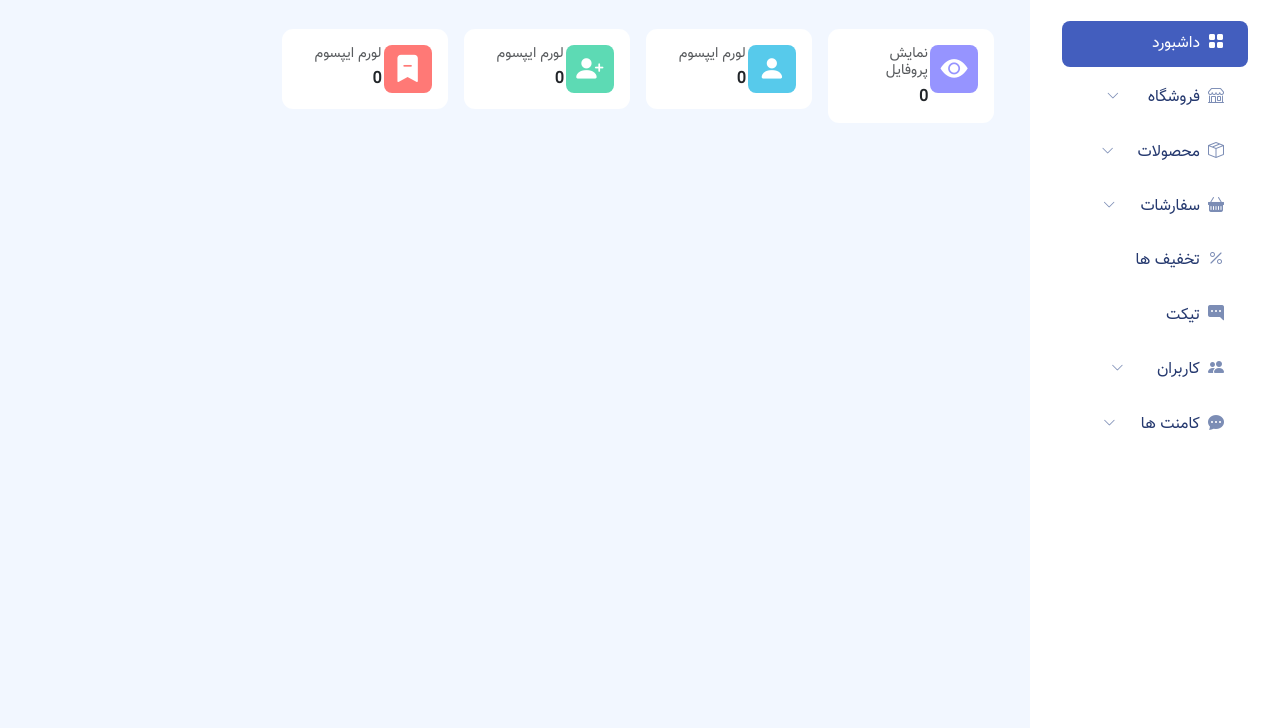
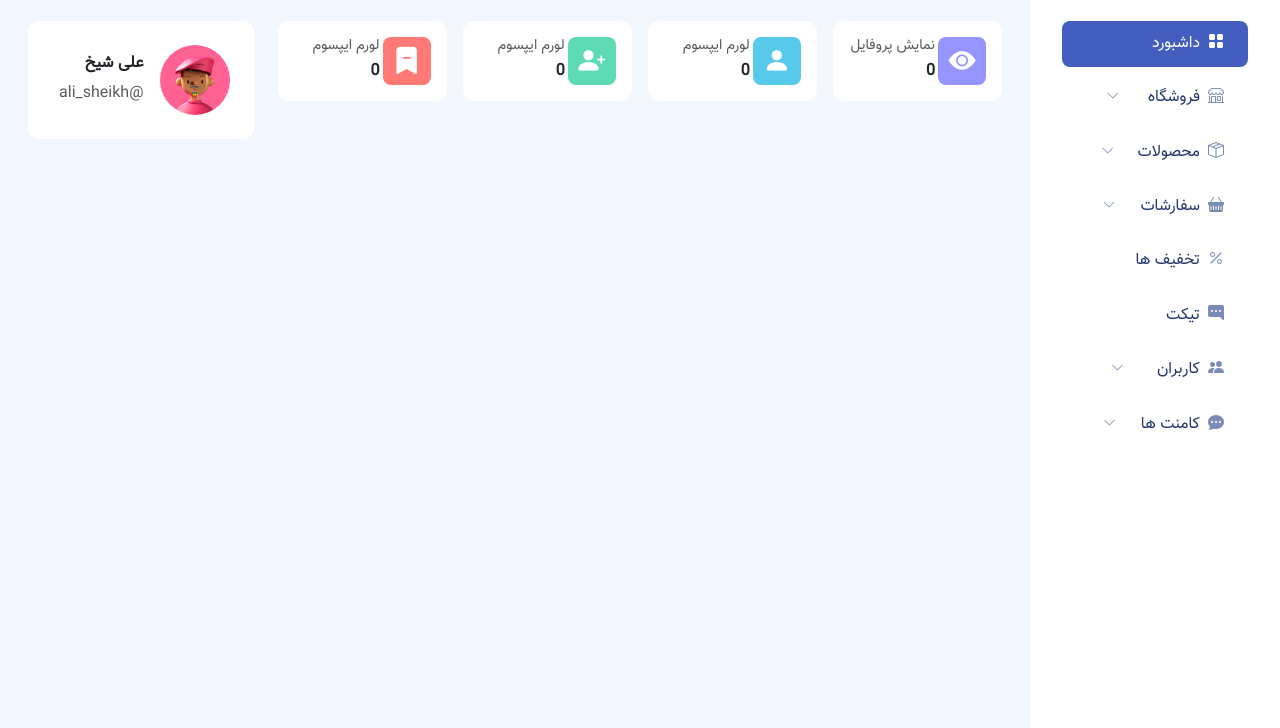
Before and after one commit to MasuMa6410/Third-Video-Project, a plain HTML site: page index.html in a window 1280 px wide. Shown: the part 72-800 px from the top of the page. Drawn offline with nearby package versions, Linux system fonts and the light colour scheme; a script that the page names is missing.

Commit message:
Eighth lecture is done.

```diff
--- a/Style/style.css
+++ b/Style/style.css
@@ -96,6 +96,7 @@ body {
   padding: 2rem;
   overflow-y: hidden;
   z-index: 9999;
+  background: #fff;
 }
 
 .sidebar:hover {
--- a/index.html
+++ b/index.html
@@ -268,7 +268,7 @@
             </div>
           </div>
         </header>
-        <div class="content p-2 p-lg-4">
+        <div class="content p-2 p-lg-3">
           <div class="container-fluid">
             <div class="row gy-4">
               <div class="col-xl-9">
@@ -368,7 +368,22 @@
                   </div>
                 </div>
               </div>
-              <div class="col-xl-3"></div>
+              <div class="col-xl-3">
+                <div class="card">
+                  <div class="card-body p-4 d-flex align-items-center">
+                    <img
+                      width="70"
+                      src="./Images/7.jpg"
+                      alt=""
+                      class="img-fluid rounded-circle"
+                    />
+                    <div class="ms-3">
+                      <h6 class="fw-bold">علی شیخ</h6>
+                      <p class="text-muted mb-0">@ali_sheikh</p>
+                    </div>
+                  </div>
+                </div>
+              </div>
             </div>
           </div>
         </div>
```
